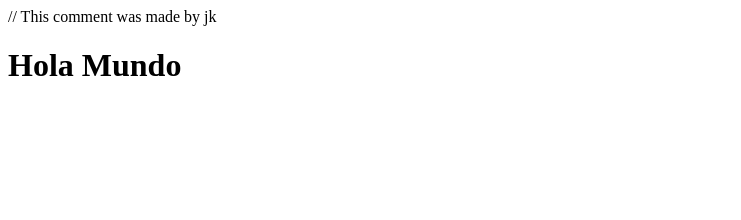
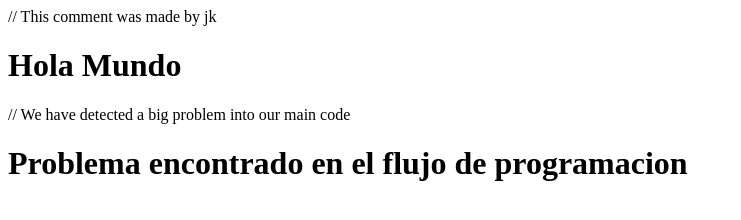
Before and after one commit to Fer1196/testGitSab, a plain HTML site: page index.html in a window 1280 px wide. Shown: the whole page, without its empty margins (0-741 px from the left). Drawn offline with Linux system fonts and the light colour scheme.

Commit message:
We have a problem, probably the world will exploid

```diff
--- a/index.html
+++ b/index.html
@@ -9,5 +9,8 @@
 <body>
   // This comment was made by jk
   <h1> Hola Mundo </h1>
+  // We have detected a big problem into our main code
+  <h1>Problema encontrado en el flujo de programacion</h1>
+
 </body>
 </html>
```
